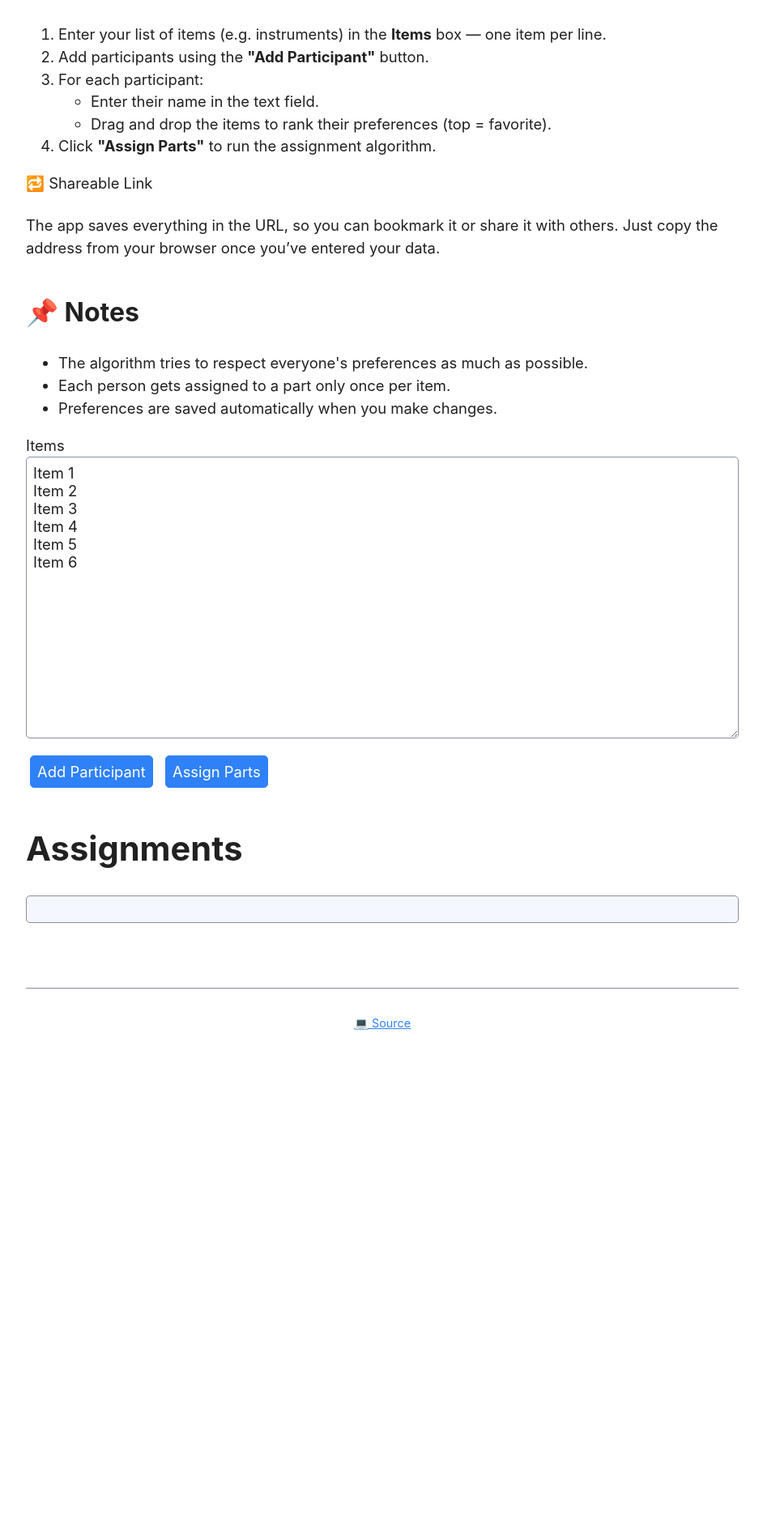
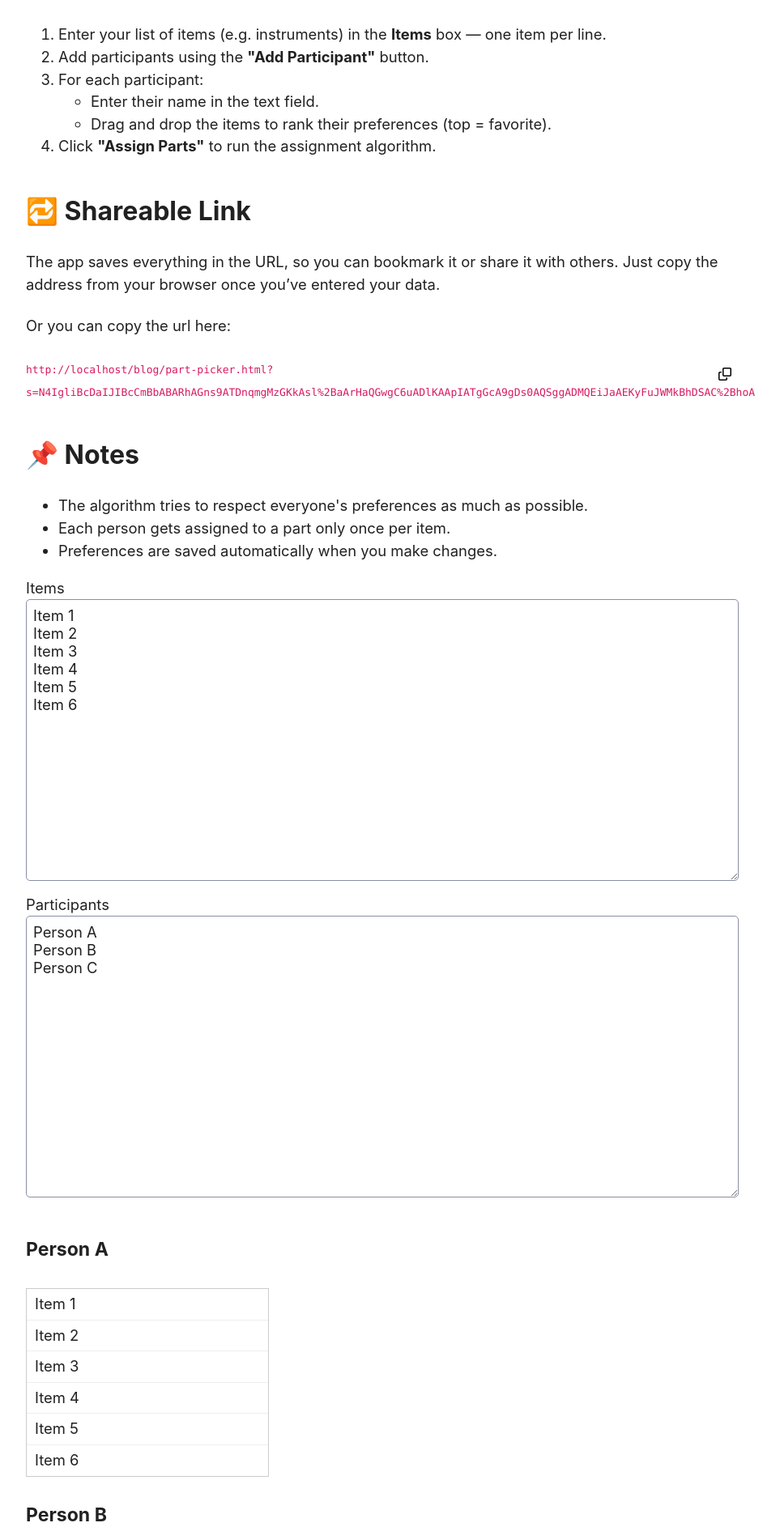
Before and after one commit to x4d3/blog, a Jekyll site: the page built from _posts/2025-07-06-part-picker.html, in a window 1280 px wide. Shown: the part 547-2433 px from the top of the page at 81% size, without its empty margins (168-1131 px from the left). Built offline with Jekyll 4.4.1, drawn with Linux system fonts in a browser that asks for light colours; Markdown is read by kramdown in place of the engine named in the settings; a script that is not in the unit is left out; before the commit the page ends 1866 px from its top, so only the background shows below that; some of the changed lines change nothing that is shown; some of the changed text lies outside the part shown.

Commit message:
Improve part picker

```diff
--- a/_posts/2025-07-06-part-picker.html
+++ b/_posts/2025-07-06-part-picker.html
@@ -50,8 +50,13 @@ description: Assign musical parts, fairly and fast.
         text-align: left;
     }
 
-    th {
-        /*background-color: #f2f2f2;*/
+    .urlContainer {
+        background-color: white;
+    }
+
+    #url {
+        font-size: small;
+        white-space: pre-wrap
     }
 
     button {
@@ -76,10 +81,15 @@ description: Assign musical parts, fairly and fast.
     <li>Click <strong>"Assign Parts"</strong> to run the assignment algorithm.</li>
 </ol>
 
-<hv>🔁 Shareable Link</hv>
+<h3>🔁 Shareable Link</h3>
 <p>The app saves everything in the URL, so you can bookmark it or share it with others. Just copy the address from
-    your browser once you’ve entered your data.</p>
-
+    your browser once you’ve entered your data.
+</p>
+<p>
+    Or you can copy the url here:
+<div class="urlContainer"><code id="url"></code>
+</div>
+</p>
 <h3>📌 Notes</h3>
 <ul>
     <li>The algorithm tries to respect everyone's preferences as much as possible.</li>
@@ -88,9 +98,9 @@ description: Assign musical parts, fairly and fast.
 </ul>
 
 
-<label for="itemList">Items</label>
+<label for="items">Items</label>
 <textarea
-        id="itemList" oninput="updateItemLists()" placeholder="One item per line"
+        id="items" oninput="updateItemLists()" placeholder="One item per line"
         rows=15>Item 1
 Item 2
 Item 3
@@ -98,8 +108,13 @@ Item 4
 Item 5
 Item 6</textarea>
 
-<div id="participants"></div>
-<button onclick="addParticipant()">Add Participant</button>
+<label for="participants">Participants</label>
+<textarea id="participants" oninput="updateParticipants()" placeholder="One participant per line"
+          rows=15>Person A
+Person B
+Person C</textarea>
+<div id="sortingContainer"></div>
+
 <button onclick="assignParts()">Assign Parts</button>
 
 <div class="output">
@@ -110,6 +125,9 @@ Item 6</textarea>
 
 <script>
     const STATE_PARAM = "s";
+    const urlContainer = document.getElementById("url");
+    addCopyToClipboardIcon(urlContainer.parentElement, () => urlContainer.innerText);
+    urlContainer.innerText = window.location.href
 
     function encodePermutationToBigInt(perm) {
         const n = perm.length;
@@ -166,43 +184,45 @@ Item 6</textarea>
         return LZString144.compressToEncodedURIComponent(message);
     }
 
-    function addParticipant(name, permutations) {
-        const items = getItems();
-        _addParticipant(name, Array.from({length: items.length}, (_, i) => i));
-        saveState()
-
+    function getParticipants() {
+        return document.getElementById("participants").value.trim().split('\n').map(x => x.trim()).filter(x => x);
     }
 
-    function _addParticipant(name, permutations) {
-        const container = document.createElement('div');
-        container.className = 'participant';
+    function updateParticipants() {
         const items = getItems();
-
-        const listHtml = permutations.map(index => `<li draggable="true">${items[index]}</li>`).join('');
-
-        container.innerHTML = `
-        <input type="text" placeholder="Name" value="${name}"><br>
-        <ul class="sortable-list" ondragstart="onDragStart(event)" ondragover="onDragOver(event)" ondrop="onDrop(event)">${listHtml}</ul>
-        <button onclick="removeParticipant(this)">Remove</button>
-        `;
-        document.getElementById('participants').appendChild(container);
+        const n = items.length
+        const entries = getParticipants().map(name => [name, [...Array(n).keys()]])
+        setParticipants(Object.fromEntries(entries), items);
+        saveState();
     }
 
-    function removeParticipant(button) {
-        button.parentElement.remove();
-        saveState()
+    function setParticipants(participants, items) {
+        const sortingContainer = document.getElementById('sortingContainer');
+        sortingContainer.innerHTML = "";
+        for (const [name, permutations] of Object.entries(participants)) {
+            const listHtml = permutations.map(index => `<li draggable="true">${items[index]}</li>`).join('');
+            const container = document.createElement('div');
+            container.className = 'participant';
+            container.innerHTML = `
+            <h4>${name}</h4>
+            <ul class="sortable-list" ondragstart="onDragStart(event)" ondragover="onDragOver(event)" ondrop="onDrop(event)">${listHtml}</ul>
+            `;
+            sortingContainer.appendChild(container);
+
+        }
     }
 
     function getItems() {
-        const list = document.getElementById('itemList').value.trim().split('\n').map(x => x.trim()).filter(x => x);
+        const list = document.getElementById('items').value.trim().split('\n').map(x => x.trim()).filter(x => x);
         list.sort();
         return list;
     }
 
     function updateItemLists() {
+        const items = getItems();
         document.querySelectorAll('.participant').forEach(p => {
             const ul = p.querySelector('ul');
-            ul.innerHTML = getItems().map(item => `<li draggable="true">${item}</li>`).join('');
+            ul.innerHTML = items.map(item => `<li draggable="true">${item}</li>`).join('');
         });
         saveState();
     }
@@ -241,7 +261,7 @@ Item 6</textarea>
         const preferences = {};
         const participants = document.querySelectorAll('.participant');
         participants.forEach(p => {
-            const name = p.querySelector('input').value.trim();
+            const name = p.querySelector('h4').innerText.trim();
             const prefs = Array.from(p.querySelectorAll('ul li')).map(li => li.textContent.trim()).map(e => items.indexOf(e));
             if (name && prefs.length) {
                 preferences[name] = prefs;
@@ -264,7 +284,7 @@ Item 6</textarea>
         const url = new URL(window.location.href);
         url.searchParams.set(STATE_PARAM, encrypted);
         history.replaceState({}, "", url.toString());
-
+        urlContainer.innerText = url;
     }
 
     function assignParts() {
@@ -320,16 +340,18 @@ Item 6</textarea>
     const serializedState = urlParams.get(STATE_PARAM);
     if (serializedState) {
         const state = JSON.parse(decrypt(serializedState))
+        console.log(state);
         const items = state.i;
-        document.getElementById('itemList').value = state.i.join("\n");
-        Object.entries(state.p).map(([k, v]) => {
-            _addParticipant(k, decodeIntToPermutation(BigInt(v), items.length))
-        })
+        document.getElementById('items').value = state.i.join("\n");
+        const entries = Object.entries(state.p).map(([k, v]) => [k, decodeIntToPermutation(BigInt(v), items.length)]);
+        const participants = Object.fromEntries(entries)
+        console.log(participants);
+        document.getElementById("participants").value = Object.keys(participants).join("\n")
+        setParticipants(participants, items);
     } else {
-        _addParticipant('Alex');
-        _addParticipant('Jean');
-        _addParticipant('Bruno');
+        updateParticipants();
         saveState()
     }
 
+
 </script>
--- a/assets/js/clipboard.js
+++ b/assets/js/clipboard.js
@@ -61,7 +61,11 @@ document.addEventListener('DOMContentLoaded', () => {
     document.querySelectorAll('.highlighter-rouge').forEach((shell) => {
         const code = shell.querySelector('code');
         if (!code) return;
+        addCopyToClipboardIcon(shell, ()=> code.innerText)
+    });
+});
 
+const addCopyToClipboardIcon = (shell, getTextToCopy) =>{
     shell.style.position = 'relative';
 
     const clipboard = document.createElement('div');
@@ -126,7 +130,8 @@ document.addEventListener('DOMContentLoaded', () => {
         try {
             const copyIcon = clipboard.querySelector('.js-clipboard-copy-icon');
             const checkIcon = clipboard.querySelector('.js-clipboard-check-icon');
-                await copyTextToClipboard(code.innerText);
+            const text = getTextToCopy()
+            await copyTextToClipboard(text);
             copyIcon.style.display = 'none';
             checkIcon.style.display = 'inline';
             await _sleep(1500);
@@ -138,5 +143,4 @@ document.addEventListener('DOMContentLoaded', () => {
     });
 
     shell.appendChild(clipboard);
-    });
-});
+}
```
Lines whose indentation alone changed are shown as unchanged.
